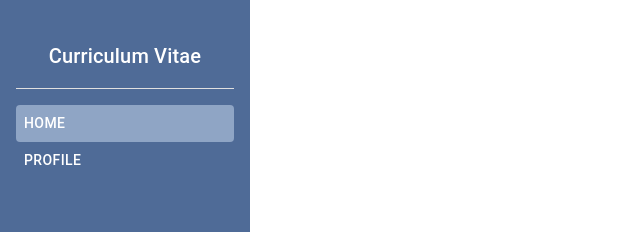
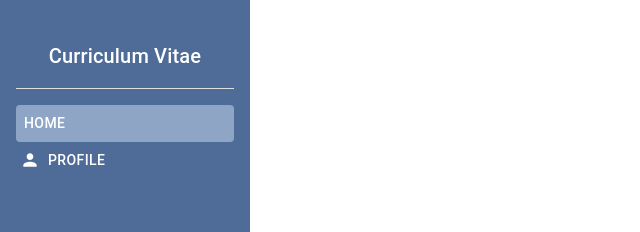
Before and after one commit to RandiBech/curriculum-vitae, a React (Create React App) app: page / in a window 1280 px wide. Shown: the top 232 px of the page, without its empty margins (0-640 px from the left). Built offline with nearby package versions, Linux system fonts and the light colour scheme; no server answers.

Commit message:
about me. loading screen

```diff
--- a/src/Navbar.tsx
+++ b/src/Navbar.tsx
@@ -4,14 +4,21 @@ import { NavLink as NavLinkBase } from "react-router-dom";
 import { Button, Typography, Divider, Box } from "@mui/material";
 import { styled } from "@mui/system";
 import { Paths } from "./Paths";
+import { Person as PersonIcon } from "@mui/icons-material";
 
 type NavLinkProps = {
   path: string;
+  icon?: React.ReactNode;
   children: React.ReactNode;
 };
 
 const NavLink = styled((props: NavLinkProps) => (
-  <Button component={NavLinkBase} {...props} to={props.path} />
+  <Button
+    component={NavLinkBase}
+    {...props}
+    to={props.path}
+    startIcon={props.icon}
+  />
 ))(() => ({
   textDecoration: "none",
   color: "white",
@@ -36,7 +43,9 @@ const NavBar = () => {
         <Divider sx={{ backgroundColor: "white" }} />
         <Box mt={2} />
         <NavLink path="/">Home</NavLink>
-        <NavLink path={Paths.User}>Profile</NavLink>
+        <NavLink path={Paths.User} icon={<PersonIcon />}>
+          Profile
+        </NavLink>
       </div>
     </div>
   );
--- a/src/clients/UserClient.ts
+++ b/src/clients/UserClient.ts
@@ -39,6 +39,7 @@ export class User {
   name: string;
   email: string;
   title: string;
+  aboutMe: string;
   address: Address;
   education: Education[];
 
@@ -46,12 +47,14 @@ export class User {
     name: string,
     email: string,
     title: string,
+    aboutMe: string,
     address: Address,
     education: Education[]
   ) {
     this.name = name;
     this.email = email;
     this.title = title;
+    this.aboutMe = aboutMe;
     this.address = address;
     this.education = education;
   }
@@ -76,6 +79,7 @@ export class UserClient {
       response.data.name,
       response.data.email,
       response.data.title,
+      response.data.aboutMe,
       response.data.address,
       response.data.education
     );
@@ -90,7 +94,7 @@ export class UserClient {
         return data;
       });
     console.log("response", response.data);
-
+    if (!response) return null;
     const educations: Education[] = [];
     response.data.education.forEach((education) => {
       educations.push(
@@ -98,6 +102,7 @@ export class UserClient {
           education.school,
           education.date,
           education.education,
+
           education.major,
           education.description
         )
@@ -114,10 +119,12 @@ export class UserClient {
       response.data.name,
       response.data.email,
       response.data.title,
+      response.data.aboutMe,
       address,
       educations
     );
   };
+
   getUserEducations = async (userId: string) => {
     const response = await axios
       .get(
@@ -131,6 +138,7 @@ export class UserClient {
       response.data.name,
       response.data.email,
       response.data.title,
+      response.data.aboutMe,
       response.data.address,
       response.data.education
     );
--- a/src/components/BasePageComponent.tsx
+++ b/src/components/BasePageComponent.tsx
@@ -15,7 +15,7 @@ const BasePageComponent: React.FC<BasePageComponentProps> = (props) => {
       {(header || tabs) && (
         <Box
           sx={{ backgroundColor: "white" }}
-          height={tabs ? "130px" : "100px"}
+          height={tabs ? "136px" : "100px"}
           width={"100%"}
         >
           {header}
--- a/src/components/users/UserProfile.tsx
+++ b/src/components/users/UserProfile.tsx
@@ -1,11 +1,20 @@
 import React, { useContext } from "react";
-import { Card, Table, TableBody, TableRow, TableCell } from "@mui/material";
+import {
+  Card,
+  Table,
+  TableBody,
+  TableRow,
+  TableCell,
+  CardHeader,
+  CardContent,
+} from "@mui/material";
 import { UserProfileContext } from "./UserProfileProvider";
 
 const UserProfile: React.FC = () => {
   const context = useContext(UserProfileContext);
 
   return (
+    <>
       <Card title="Profile information">
         <Table>
           <TableBody>
@@ -20,6 +29,13 @@ const UserProfile: React.FC = () => {
           </TableBody>
         </Table>
       </Card>
+      {context?.user.aboutMe && (
+        <Card sx={{ marginTop: 2 }}>
+          <CardHeader title={"About Me"} />
+          <CardContent>{context.user.aboutMe}</CardContent>
+        </Card>
+      )}
+    </>
   );
 };
 
--- a/src/components/users/UserProfileHeader.tsx
+++ b/src/components/users/UserProfileHeader.tsx
@@ -11,13 +11,13 @@ const UserProfileHeader: React.FC<UserProfileHeaderProps> = (props) => {
   const { user } = props;
 
   return (
-    <Box>
+    <Box pt={2} pl={2}>
       <Stack direction={"row"}>
         <SvgIcon fontSize="large">
           <PersonIcon />
         </SvgIcon>
         <Box ml={2}>
-          <Typography variant="h4">{user.name}</Typography>
+          <Typography variant="h5">{user.name}</Typography>
           <Typography variant="body1">{user.title}</Typography>
         </Box>
       </Stack>
--- a/src/components/users/UserProfilePage.tsx
+++ b/src/components/users/UserProfilePage.tsx
@@ -9,6 +9,7 @@ import UserProfile from "./UserProfile";
 import UserProfileEducation from "./UserProfileEducation";
 import { UserProfileProvider } from "./UserProfileProvider";
 import { Paths } from "../../Paths";
+import LoadingScreen from "../utils/LoadingScreen";
 
 type TabItem = {
   label: string;
@@ -21,7 +22,7 @@ type UserProfilePageProps = {
 
 const UserProfilePage: React.FC<UserProfilePageProps> = (props) => {
   const { children } = props;
-  const { data: user } = useFetchUser("user1");
+  const { data: user, status: userStatus } = useFetchUser("user1");
   const [tabValue, setTabValue] = useState<string>("");
   const history = useNavigate();
 
@@ -51,6 +52,11 @@ const UserProfilePage: React.FC<UserProfilePageProps> = (props) => {
     history(value);
   };
 
+  if (userStatus === "loading") {
+    return <LoadingScreen />;
+  }
+
+  console.log(userStatus, user);
   if (!user) return null;
 
   return (
--- /dev/null
+++ b/src/components/utils/LoadingScreen.tsx
@@ -0,0 +1,12 @@
+import { Box, LinearProgress } from "@mui/material";
+import React from "react";
+
+const LoadingScreen: React.FC = () => {
+  return (
+    <Box sx={{ width: "100%", height: "100vh" }}>
+      <LinearProgress />
+    </Box>
+  );
+};
+
+export default LoadingScreen;
```
Lines whose indentation alone changed are shown as unchanged.
